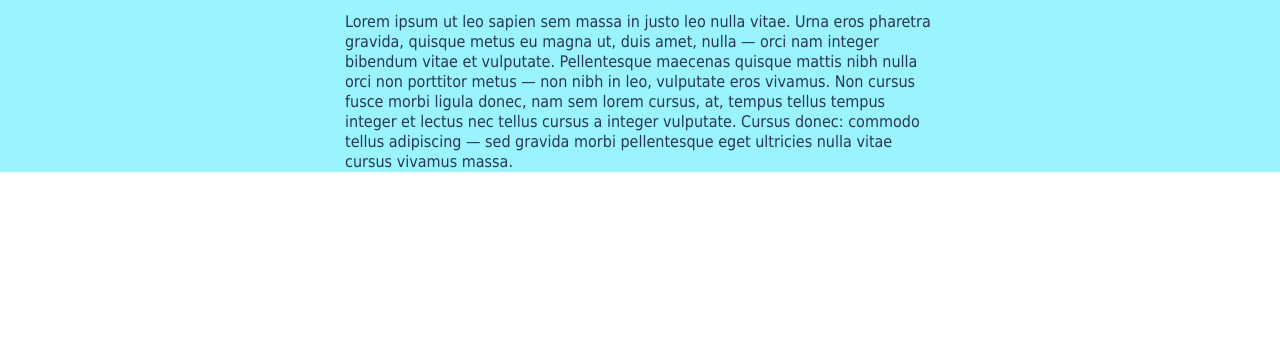
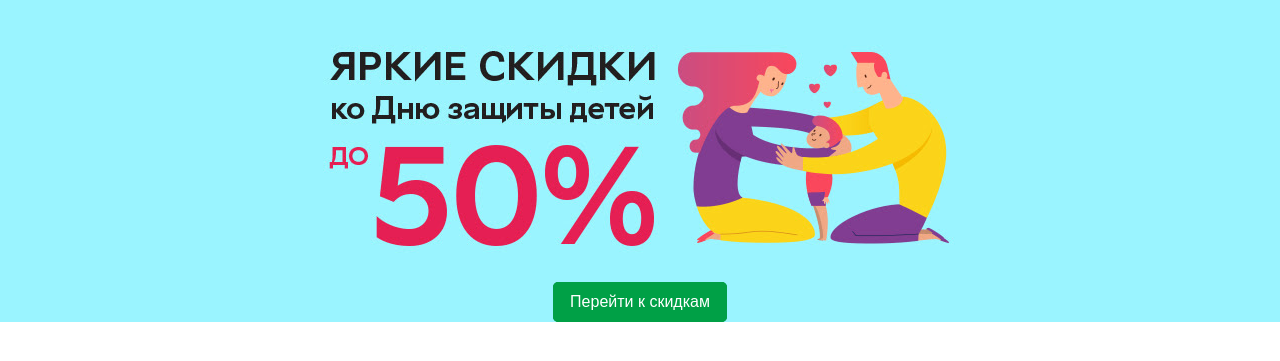
Before and after one commit to WebNadin/email-coding, a website: page src/index.html in a window 1280 px wide. Shown: the part 59-420 px from the top of the page. Drawn offline with Linux system fonts and the light colour scheme.

Commit message:
banner was added

```diff
--- a/src/index.html
+++ b/src/index.html
@@ -29,7 +29,7 @@
                     <td height="16" style="line-height:16px;height:16px;padding:0"></td>
                 </tr>
                 <tr>
-                    <td style="">
+                    <td>
                         <table align="center" cellspacing="0" cellpadding="0" border="0"
                                style="width:100%; max-width:650px; border:0;">
                             <tr>
@@ -44,7 +44,7 @@
                                     <table border="0" cellpadding="0" cellspacing="0" class="btn btn-primary" style="border-collapse: separate; mso-table-lspace: 0pt; mso-table-rspace: 0pt; width: 100%; box-sizing: border-box; min-width: 100% !important;" width="100%">
                                         <tr>
                                             <td align="right" style="font-family: sans-serif; font-size: 16px;
-                                            vertical-align: top; padding-bottom: 15px;" valign="top">
+                                            vertical-align: top" valign="top">
                                                 <table border="0" cellpadding="0" cellspacing="0" style="border-collapse: separate; mso-table-lspace: 0pt; mso-table-rspace: 0pt; width: auto;">
                                                     <tr>
                                                         <td style="font-family: sans-serif; font-size: 16px;
@@ -74,22 +74,43 @@
                     </td>
                 </tr>
                 <tr>
-                    <td
-                            style="
-                            padding-right:30px;
-                            padding-left:30px;
-                            text-align:left;
-                            font-family: Tahoma, Geneva, sans-serif;
-                            font-size:16px;
-                            line-height:20px;
-                            color:#2b345b;">
-                        Lorem ipsum ut leo sapien sem massa in justo leo nulla vitae. Urna eros pharetra gravida,
-                        quisque metus eu magna ut, duis amet, nulla — orci nam integer bibendum vitae et vulputate.
-                        Pellentesque maecenas quisque mattis nibh nulla orci non porttitor metus — non nibh in leo,
-                        vulputate eros vivamus. Non cursus fusce morbi ligula donec, nam sem lorem cursus, at, tempus
-                        tellus tempus integer et lectus nec tellus cursus a integer vulputate. Cursus donec: commodo
-                        tellus adipiscing — sed gravida morbi pellentesque eget ultricies nulla vitae cursus vivamus
-                        massa.
+                    <td style="height:16px; line-height:16px;">
+                    </td>
+                </tr>
+                <tr>
+                    <td align="center">
+                        <img src="images/banner.jpg" alt="" border="0"
+                             style="display:block; width:100%"/>
+                    </td>
+                </tr>
+                <tr>
+                    <td>
+                        <table align="center" cellspacing="0" cellpadding="0" border="0"
+                               style="width:100%; max-width:650px; border:0;">
+                            <tr>
+                                <td align="center">
+                                    <table border="0" cellpadding="0" cellspacing="0" class="btn btn-primary" style="border-collapse: separate; mso-table-lspace: 0pt; mso-table-rspace: 0pt; width: 100%; box-sizing: border-box; min-width: 100% !important;" width="100%">
+                                        <tr>
+                                            <td align="center" style="font-family: sans-serif; font-size: 16px;
+                                            vertical-align: top" valign="top">
+                                                <table border="0" cellpadding="0" cellspacing="0" style="border-collapse: separate; mso-table-lspace: 0pt; mso-table-rspace: 0pt; width: auto;">
+                                                    <tr>
+                                                        <td style="font-family: sans-serif; font-size: 16px;
+                                                        vertical-align: top; background-color: #00a046; border-radius: 5px; text-align: center;" valign="top" bgcolor="#3498db" align="center">
+                                                            <a href="" target="_blank" style="display: inline-block;
+                                                            color: #fff; background-color: #00a046; border: solid 1px
+                                                             #00a046; border-radius: 5px; box-sizing: border-box;
+                                                             cursor: pointer; text-decoration: none; font-size: 16px;
+                                                              margin: 0; padding: 5px 16px;line-height: 28px;">
+                                                                Перейти к скидкам</a></td>
+                                                    </tr>
+                                                </table>
+                                            </td>
+                                        </tr>
+                                    </table>
+                                </td>
+                            </tr>
+                        </table>
                     </td>
                 </tr>
             </table>
```
